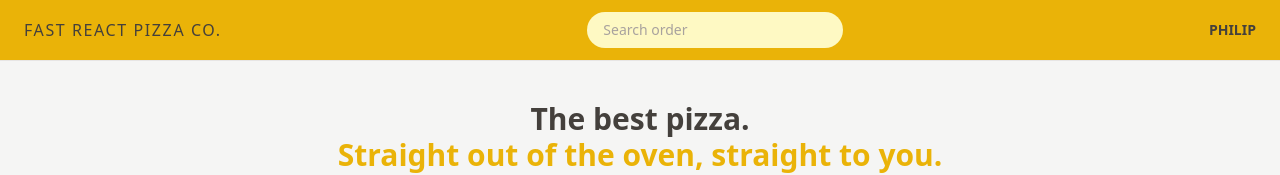
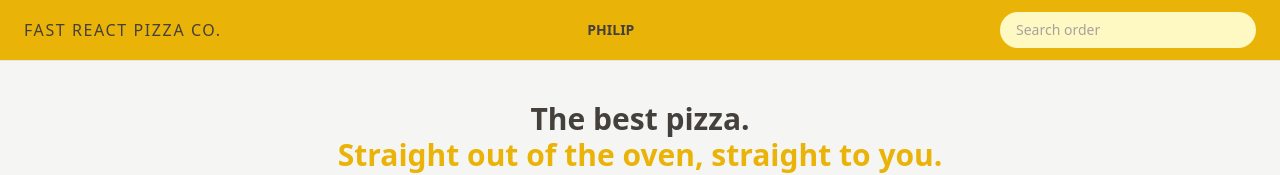
Before and after one commit to Gbangbolaoluwagbemiga/pizza, a React (Vite) app: page / in a window 1280 px wide. Shown: the top 175 px of the page. Built offline with nearby package versions, Linux system fonts and the light colour scheme.

Commit message:
Today init

```diff
--- a/src/ui/Header.jsx
+++ b/src/ui/Header.jsx
@@ -8,8 +8,7 @@ function Header() {
       <Link to="/" className="tracking-widest">
         Fast React Pizza Co.
       </Link>
-      <SearchOrder />
-      <Username />{" "}
+      <Username /> <SearchOrder />
     </header>
   );
 }
```
